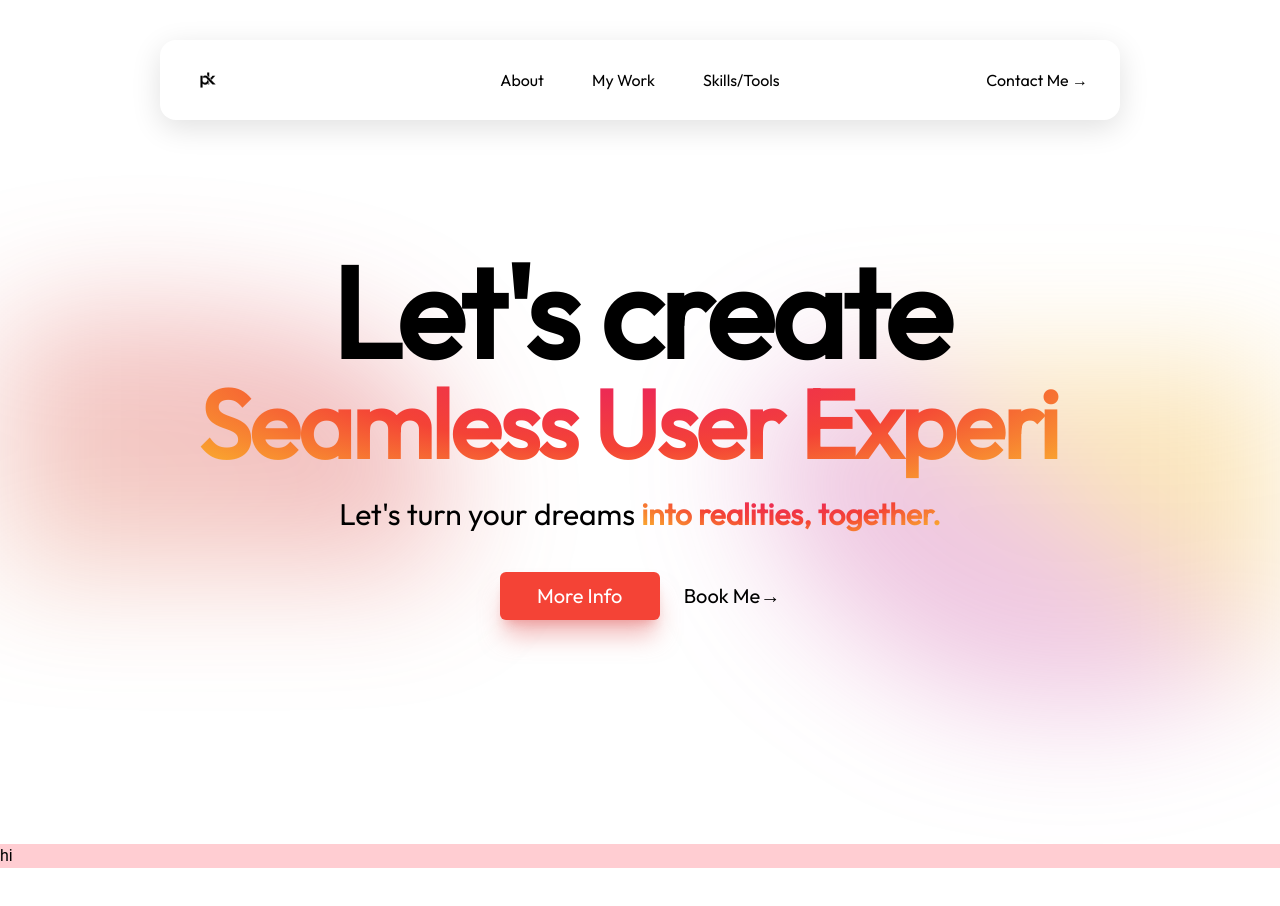
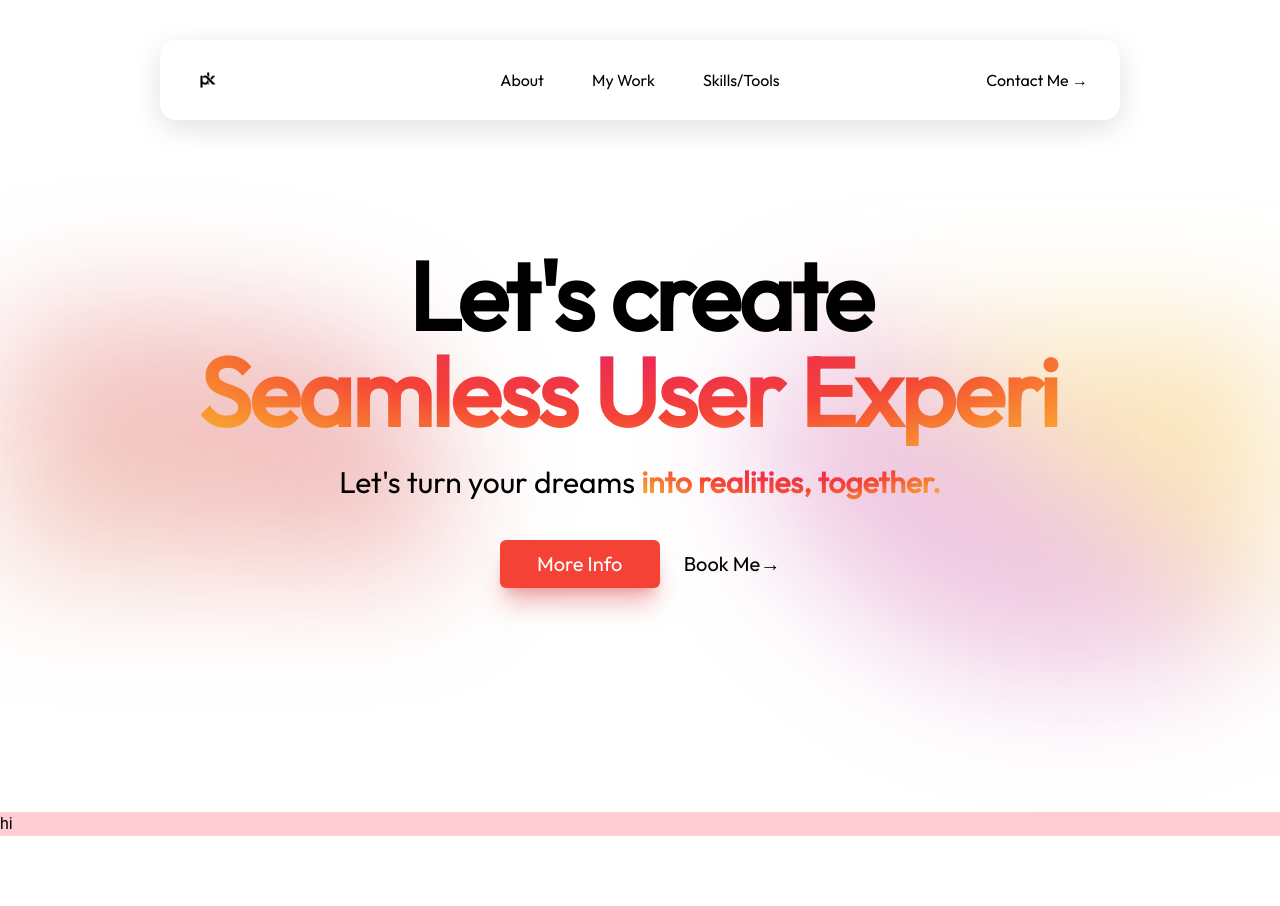
Before and after one commit to PkTheCoda/portfolio, a React (Vite) app: page /hire in a window 1280 px wide. Shown: the top 906 px of the page. Built offline with nearby package versions, Linux system fonts and the light colour scheme.

Commit message:
created hirecomponent folder

```diff
--- a/src/Hire.jsx
+++ b/src/Hire.jsx
@@ -1,4 +1,4 @@
-import HireHeader from "./Components/HireHeader"
+import HireHeader from "./HireComponents/HireHeader"
 
 
 export default function Hire() {
--- a/src/Components/HireHeader.jsx
+++ b/src/HireComponents/HireHeader.jsx
@@ -1,14 +1,10 @@
 import { useState } from 'react'
-import { Dialog } from '@headlessui/react'
-import { Bars3Icon, XMarkIcon } from '@heroicons/react/24/outline'
-import logo from '../Images/pklogo.png'
-import pranavtextlogo from '../Images/pranavlogotext.png'
 import { TypeAnimation } from 'react-type-animation';
 
 const navigation = [
-  { name: 'About', href: '#about' },
-  { name: 'My Work', href: '#work' },
-  { name: 'Skills/Tools', href: '#tools' },
+  { name: 'How it Works', href: '#about' },
+  { name: 'General Pricing', href: '#work' },
+  { name: 'Features', href: '#tools' },
 ]
 
 export default function HireHeader() {
@@ -40,9 +36,9 @@ export default function HireHeader() {
               }}
             />
           </div>
-          <div className="mx-auto max-w-5xl pb-32 sm:pb-48 lg:pb-56 lg:pt-16 sm:pt-8">
+          <div className="mx-auto max-w-7xl pb-32 sm:pb-48 lg:pb-56 lg:pt-16 sm:pt-8">
             <div className="text-center">
-              <h1 className="text-5xl tracking-tight font-bold text-black sm:text-9xl font-outfit leading-normal z-40">
+              <h1 className="text-5xl tracking-tight font-bold text-black sm:text-8xl font-outfit leading-normal z-40">
                 Let's create
               </h1>
               <div className='bg-[radial-gradient(ellipse_at_top,_var(--tw-gradient-stops))] from-pink-500 via-red-500 to-yellow-700 inline text-transparent bg-clip-text text-5xl tracking-tight font-bold text-black sm:text-8xl font-outfit my-10 leading-normal z-40'>
```
Also changed, not shown: src/HireComponents/HireFirst.jsx (added).
